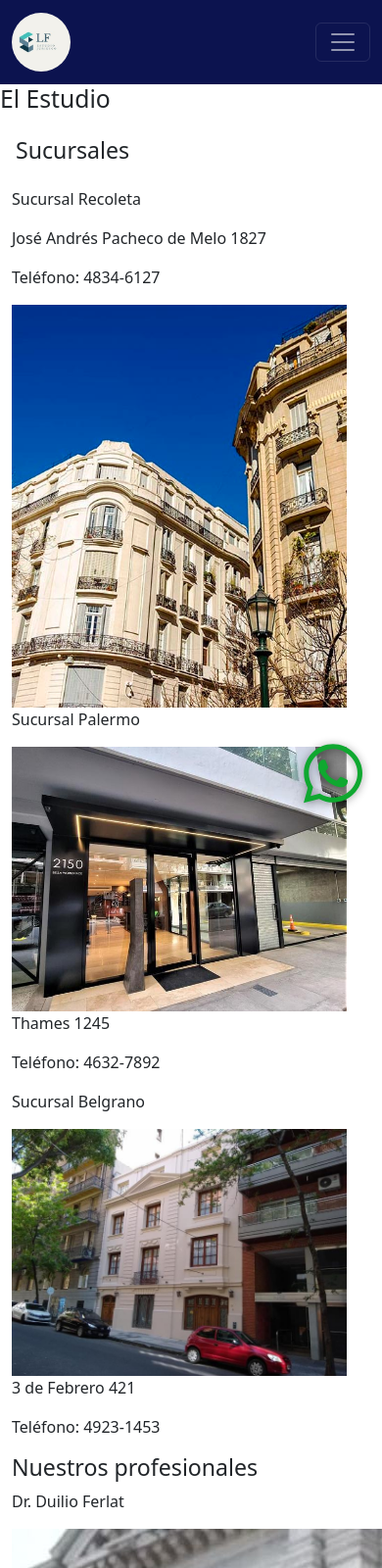
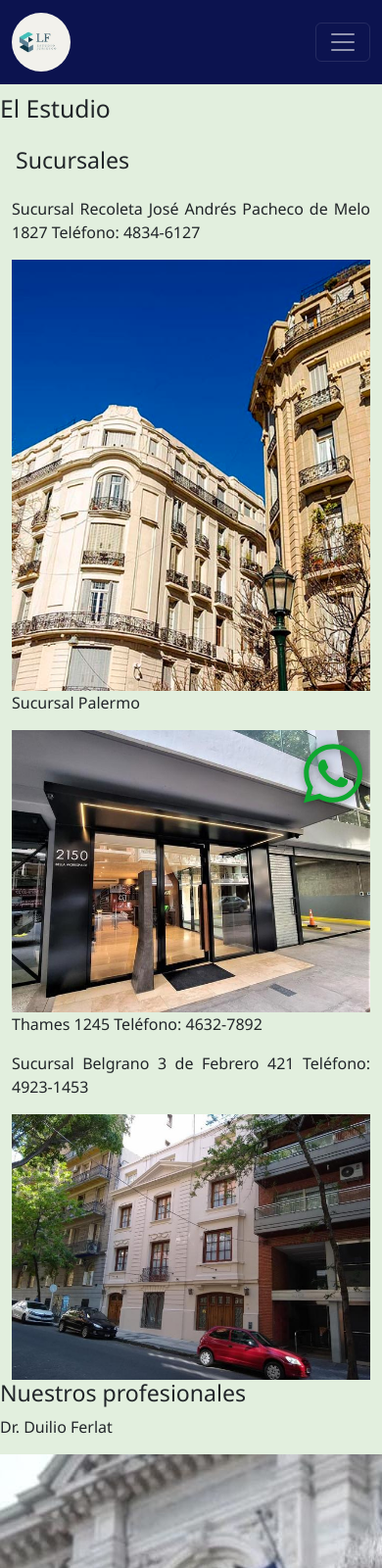
Before and after one commit to IvanGomez95/PreEntrega2-Gomez, a plain HTML site: page pages/el-estudio.html in a window 390 px wide. Shown: the top 1600 px of the page at 98% size. Drawn offline with nearby package versions, Linux system fonts and the light colour scheme; a web font is replaced by a local one.

Commit message:
Navbar fijo en todo el sitio, cambios en estilos generales

```diff
--- a/css/estilos.css
+++ b/css/estilos.css
@@ -1,5 +1,14 @@
 nav img{
     width: 60px;
+}
+
+
+*{
+  font-family:'Segoe UI', Tahoma, Geneva, Verdana, sans-serif
+}
+
+body{
+  background-color: #e2efdeff;
 }
 
 .aligned-right{
--- a/pages/el-estudio.html
+++ b/pages/el-estudio.html
@@ -13,10 +13,10 @@
 <link href="https://fonts.googleapis.com/css2?family=Poltawski+Nowy&display=swap" rel="stylesheet">
 </head>
 
-<body>
+<body class="pt-5">
 
     <header>
-        <nav class="navbar navbar-expand-md bg-blue navbar-dark">
+        <nav class="navbar navbar-expand-md bg-blue navbar-dark fixed-top">
             <div class="container-fluid">
                 <a class="navbar-brand d-none d-lg-block" href="../index.html">
                     <img src="../media/logo-estudio.jpeg" alt="logo.estudio" class="rounded-pill me-3"> Estudio Jurídico López, Ferlat y Asociados
@@ -28,7 +28,7 @@
                     <span class="navbar-toggler-icon"></span>
                 </button>
                 <div class="collapse navbar-collapse aligned-right" id="nav-responsive">
-                    <ul class="navbar-nav">
+                    <ul class="navbar-nav nav-underline">
                         <li class="nav-item"><a class="nav-link" href="../index.html">Home</a></li>
                         <li class="nav-item"><a class="nav-link" href="servicios.html">Servicios</a></li>
                         <li class="nav-item"><a class="nav-link" href="trayectoria.html">Trayectoria</a></li>
@@ -40,27 +40,35 @@
         </nav>
     </header>
 
-    <main>
+    <main class="pt-5">
         <h2>El Estudio</h2>
-        <section class="container">
-            <article>
+        <section>
+            <article class="container">
                 <div class="row">
-                        <h3 class="col-lg-12 p-3">Sucursales</h3>
-                    <div class="row">
-                        <p>Sucursal Recoleta</p>
-                        <p>José Andrés Pacheco de Melo 1827</p>
-                        <p>Teléfono: 4834-6127</p>
-                        <img src="../media/estudio-recoleta.jpg" alt="recoleta">
-                    <p> Sucursal Palermo</p>
-                    <img src="../media/estudio-palermo.jpg" alt="palermo">
-                    <p>Thames 1245</p>
-                    <p>Teléfono: 4632-7892</p>
-                    <p> Sucursal Belgrano</p>
-                    <img src="../media/estudio-belgrano.jpg" alt="belgrano">
-                    <p>3 de Febrero 421</p>
-                    <p>Teléfono: 4923-1453</p>
+                    <h3 class="col-lg-12 p-3">Sucursales</h3>
+                </div>
+
+                <div class="row">
+
+                    <p class="col-lg-3 justified_text centered-text-index offset-lg-1">Sucursal Recoleta
+                    José Andrés Pacheco de Melo 1827
+                    Teléfono: 4834-6127</p>
+                    <img class="img-fluid col-lg-4 offset-lg-1 rounded" src="../media/estudio-recoleta.jpg" alt="recoleta">
+
+
+
+                    <p class="col-lg-3 justified_text centered-text-index offset-lg-1"> Sucursal Palermo</p>
+                    <img class="img-fluid col-lg-4 offset-lg-1 rounded" src="../media/estudio-palermo.jpg" alt="palermo">
+                    <p>Thames 1245
+                    Teléfono: 4632-7892</p>
+
+                    <p class="col-lg-3 justified_text centered-text-index offset-lg-1">Sucursal Belgrano
+                    3 de Febrero 421
+                    Teléfono: 4923-1453</p>
+                    <img class="img-fluid col-lg-4 offset-lg-1 rounded" src="../media/estudio-belgrano.jpg" alt="belgrano">
                 </div>
             </article>
+
             <article>
                 <h3>Nuestros profesionales</h3>
                 <p>Dr. Duilio Ferlat</p>
```
Also changed, not shown: index.html (+7 -7 lines), pages/contacto.html (+4 -4 lines), pages/servicios.html (+4 -4 lines), pages/trayectoria.html (+28 -19 lines).
